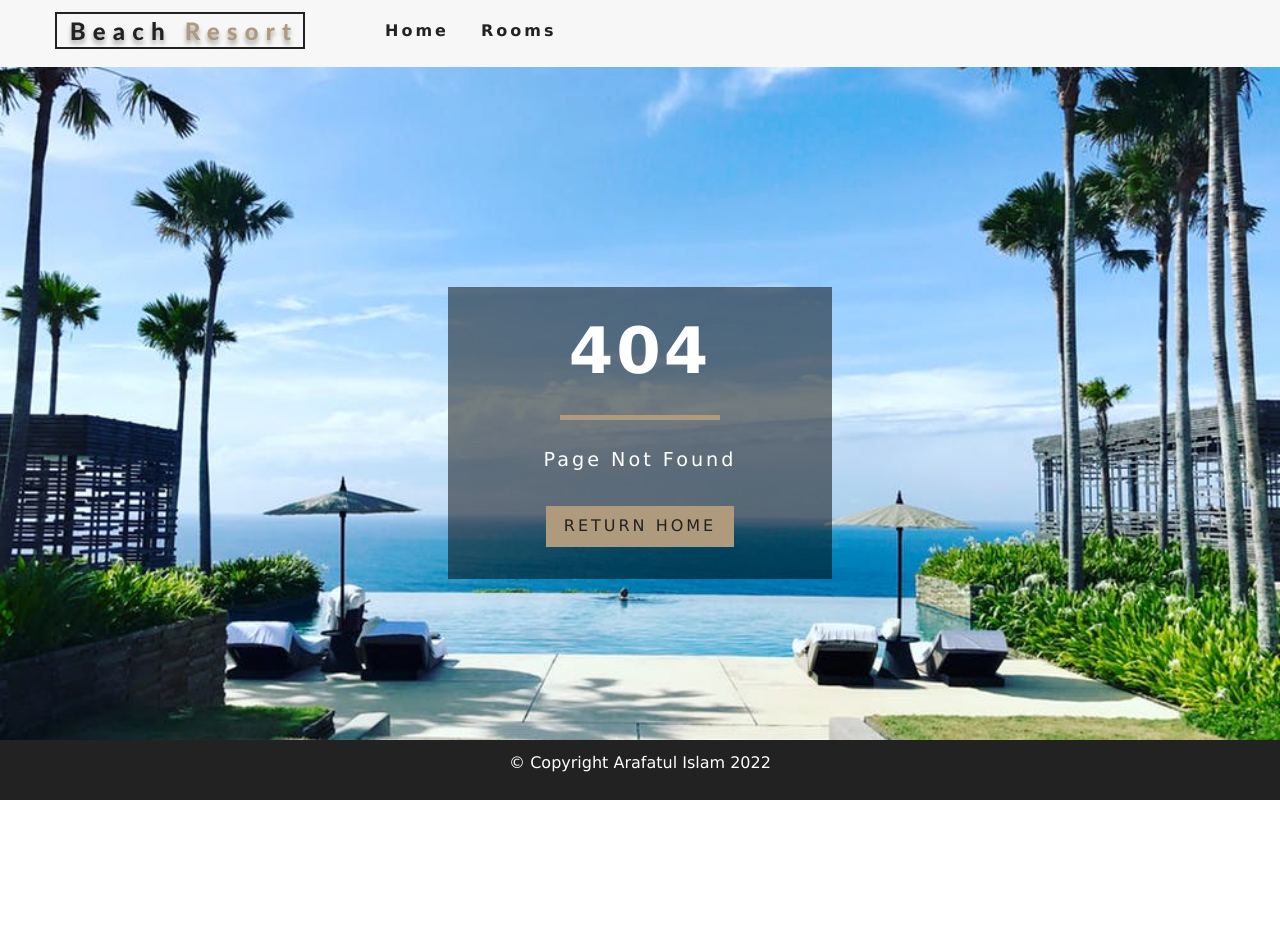
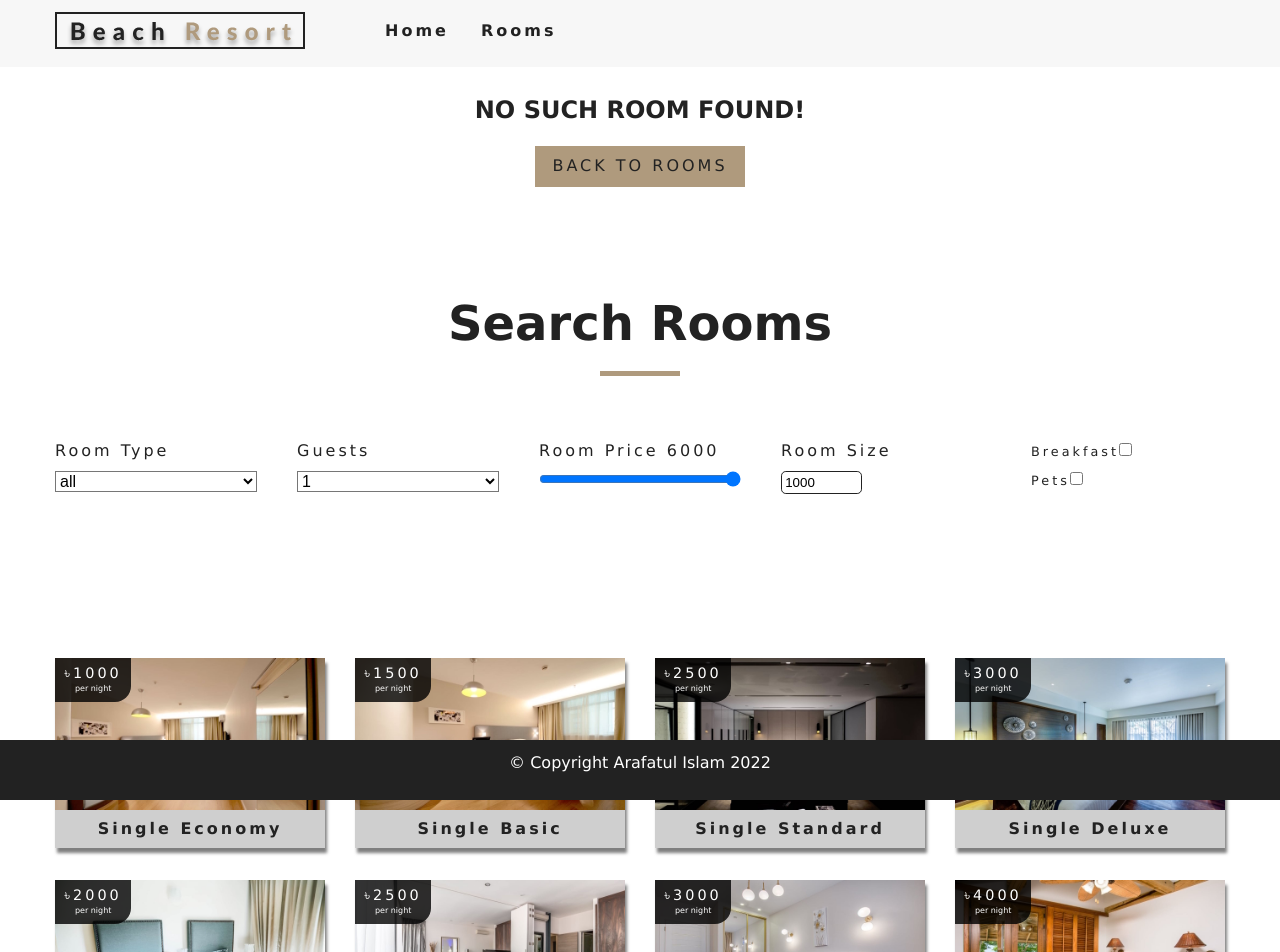
Before and after one commit to arafatul-islam/hotel-booking, a React (Create React App) app: page /rooms/1/1 in a window 1280 px wide. Before the commit this address had no page. Shown: the top 952 px of the page. Before the commit the page ends 800 px from the top, so only its background shows below. Built offline with nearby package versions, Linux system fonts and the light colour scheme.

Commit message:
360 images added with momento360.com && pixexid.com

```diff
--- a/src/App.js
+++ b/src/App.js
@@ -16,9 +16,11 @@ function App() {
         <Route path='home' element={<Home />} />
         <Route path='/' element={<Home />} />
         <Route path='rooms' element={<Rooms />}>
-          <Route path=':slug' element={<SingleRoom />} />
+          <Route path=':slug' element={<SingleRoom />}>
+            <Route path=':img' element={<Image360 />}></Route>
+          </Route>
         </Route>
-        <Route path='image360' element={<Image360 />}></Route>
+
         <Route path='*' element={<Error />} />
       </Routes>
       <Footer />
--- a/src/Components/Image360.jsx
+++ b/src/Components/Image360.jsx
@@ -1,7 +1,55 @@
 import React from 'react'
+import { Outlet, useParams } from 'react-router-dom'
 
 const Image360 = () => {
-  return <div>360 degree images will be shown here</div>
+  const { slug } = useParams()
+  let url = ''
+  if (slug === 'single-economy') {
+    url =
+      'https://momento360.com/e/u/e7298be2f11b4b31911ead7d75270b24?utm_campaign=embed&utm_source=other&heading=0&pitch=0&field-of-view=75&size=medium'
+  } else if (slug === 'single-basic') {
+    url =
+      'https://momento360.com/e/u/2c18b29e234042fa91175e706da60ad7?utm_campaign=embed&utm_source=other&heading=0&pitch=0&field-of-view=75&size=medium'
+  } else if (slug === 'single-standard') {
+    url =
+      'https://momento360.com/e/u/a09806806b1c4305a6dcec255a9b2db1?utm_campaign=embed&utm_source=other&heading=0&pitch=0&field-of-view=75&size=medium'
+  } else if (slug === 'single-deluxe') {
+    url =
+      'https://momento360.com/e/u/984973d24bd74a00baf697671f429e47?utm_campaign=embed&utm_source=other&heading=0&pitch=0&field-of-view=75&size=medium'
+  } else if (slug === 'double-economy') {
+    url =
+      'https://momento360.com/e/u/a09806806b1c4305a6dcec255a9b2db1?utm_campaign=embed&utm_source=other&heading=0&pitch=0&field-of-view=75&size=medium'
+  } else if (slug === 'double-basic') {
+    url =
+      'https://momento360.com/e/u/a09806806b1c4305a6dcec255a9b2db1?utm_campaign=embed&utm_source=other&heading=0&pitch=0&field-of-view=75&size=medium'
+  } else if (slug === 'double-standard') {
+    url =
+      'https://momento360.com/e/u/984973d24bd74a00baf697671f429e47?utm_campaign=embed&utm_source=other&heading=0&pitch=0&field-of-view=75&size=medium'
+  } else if (slug === 'double-deluxe') {
+    url =
+      'https://momento360.com/e/u/a09806806b1c4305a6dcec255a9b2db1?utm_campaign=embed&utm_source=other&heading=0&pitch=0&field-of-view=75&size=medium'
+  } else if (slug === 'family-economy') {
+    url =
+      'https://momento360.com/e/u/984973d24bd74a00baf697671f429e47?utm_campaign=embed&utm_source=other&heading=0&pitch=0&field-of-view=75&size=medium'
+  } else if (slug === 'family-basic') {
+    url =
+      'https://momento360.com/e/u/a09806806b1c4305a6dcec255a9b2db1?utm_campaign=embed&utm_source=other&heading=0&pitch=0&field-of-view=75&size=medium'
+  } else if (slug === 'family-standard') {
+    url =
+      'https://momento360.com/e/u/a09806806b1c4305a6dcec255a9b2db1?utm_campaign=embed&utm_source=other&heading=0&pitch=0&field-of-view=75&size=medium'
+  } else if (slug === 'family-deluxe') {
+    url =
+      'https://momento360.com/e/u/a09806806b1c4305a6dcec255a9b2db1?utm_campaign=embed&utm_source=other&heading=0&pitch=0&field-of-view=75&size=medium'
+  } else if (slug === 'presidential-room') {
+    url =
+      'https://momento360.com/e/u/a09806806b1c4305a6dcec255a9b2db1?utm_campaign=embed&utm_source=other&heading=0&pitch=0&field-of-view=75&size=medium'
+  }
+
+  return (
+    <div>
+      <iframe src={url} width='500px' height='500px' frameborder='0'></iframe>
+    </div>
+  )
 }
 
 export default Image360
--- a/src/Components/StarRating.jsx
+++ b/src/Components/StarRating.jsx
@@ -10,7 +10,7 @@ const StarRating = () => {
       {[...Array(5)].map((star, i) => {
         const ratingValue = i + 1
         return (
-          <label htmlFor=''>
+          <label key={i}>
             {' '}
             <input type='radio' name='rating' value={ratingValue} />
             <FaStar
--- a/src/Context.jsx
+++ b/src/Context.jsx
@@ -40,7 +40,9 @@ class RoomProvider extends Component {
     let tempItems = items.map((item) => {
       let id = item.sys.id
       let images = item.fields.images.map((image) => image.fields.file.url)
+      // let img360 = item.fields.images.map((image) => image.fields.file.img360)
       let room = { ...item.fields, images, id }
+
       return room
     })
     return tempItems
--- a/src/Pages/SingleRoom.jsx
+++ b/src/Pages/SingleRoom.jsx
@@ -1,18 +1,17 @@
-import React, { useContext, useEffect } from 'react'
-import { Link, useParams } from 'react-router-dom'
+import React, { useContext, useEffect, useState } from 'react'
+import { Link, Outlet, useParams } from 'react-router-dom'
 import { RoomContext } from '../Context'
-import Room from '../Components/Room'
-import Hero from '../Components/Hero'
 import Banner from '../Components/Banner'
 import StyledHero from '../Components/StyledHero'
 import defaultImg from '../images/room-1.jpeg'
+import StarRating from '../Components/StarRating'
 import Image360 from '../Components/Image360'
-import StarRating from '../Components/StarRating'
 
 const SingleRoom = (props) => {
   const { slug } = useParams()
   const { getRoom } = useContext(RoomContext)
   const room = getRoom(slug)
+  const [toggle, setToggle] = useState(false)
   if (!room) {
     return (
       <div className='error'>
@@ -52,9 +51,14 @@ const SingleRoom = (props) => {
         <div className='single-room-info'>
           <article className='desc'>
             <h3>
-              <Link to='/image360' className='btn-primary'>
-                View
-              </Link>
+              <button
+                className='btn-primary'
+                onClick={() => setToggle(!toggle)}
+              >
+                view
+              </button>
+              {console.log(toggle)}
+              {toggle && <Image360 />}
             </h3>
 
             <h3>Details</h3>
--- a/src/data.js
+++ b/src/data.js
@@ -46,6 +46,8 @@ export default [
           fields: {
             file: {
               url: img1,
+              img360:
+                'https://momento360.com/e/u/e7298be2f11b4b31911ead7d75270b24?utm_campaign=embed&utm_source=other&heading=-46&pitch=1.5&field-of-view=75&size=medium',
             },
           },
         },
@@ -103,6 +105,8 @@ export default [
           fields: {
             file: {
               url: img2,
+              img360:
+                'https://momento360.com/e/u/e7298be2f11b4b31911ead7d75270b24?utm_campaign=embed&utm_source=other&heading=-46&pitch=1.5&field-of-view=75&size=medium',
             },
           },
         },
@@ -160,6 +164,8 @@ export default [
           fields: {
             file: {
               url: img3,
+              img360:
+                'https://momento360.com/e/u/e7298be2f11b4b31911ead7d75270b24?utm_campaign=embed&utm_source=other&heading=-46&pitch=1.5&field-of-view=75&size=medium',
             },
           },
         },
@@ -217,6 +223,8 @@ export default [
           fields: {
             file: {
               url: img4,
+              img360:
+                'https://momento360.com/e/u/e7298be2f11b4b31911ead7d75270b24?utm_campaign=embed&utm_source=other&heading=-46&pitch=1.5&field-of-view=75&size=medium',
             },
           },
         },
@@ -274,6 +282,8 @@ export default [
           fields: {
             file: {
               url: img5,
+              img360:
+                'https://momento360.com/e/u/e7298be2f11b4b31911ead7d75270b24?utm_campaign=embed&utm_source=other&heading=-46&pitch=1.5&field-of-view=75&size=medium',
             },
           },
         },
@@ -331,6 +341,8 @@ export default [
           fields: {
             file: {
               url: img6,
+              img360:
+                'https://momento360.com/e/u/e7298be2f11b4b31911ead7d75270b24?utm_campaign=embed&utm_source=other&heading=-46&pitch=1.5&field-of-view=75&size=medium',
             },
           },
         },
@@ -388,6 +400,8 @@ export default [
           fields: {
             file: {
               url: img7,
+              img360:
+                'https://momento360.com/e/u/e7298be2f11b4b31911ead7d75270b24?utm_campaign=embed&utm_source=other&heading=-46&pitch=1.5&field-of-view=75&size=medium',
             },
           },
         },
@@ -445,6 +459,8 @@ export default [
           fields: {
             file: {
               url: img8,
+              img360:
+                'https://momento360.com/e/u/e7298be2f11b4b31911ead7d75270b24?utm_campaign=embed&utm_source=other&heading=-46&pitch=1.5&field-of-view=75&size=medium',
             },
           },
         },
@@ -502,6 +518,8 @@ export default [
           fields: {
             file: {
               url: img9,
+              img360:
+                'https://momento360.com/e/u/e7298be2f11b4b31911ead7d75270b24?utm_campaign=embed&utm_source=other&heading=-46&pitch=1.5&field-of-view=75&size=medium',
             },
           },
         },
@@ -559,6 +577,8 @@ export default [
           fields: {
             file: {
               url: img10,
+              img360:
+                'https://momento360.com/e/u/e7298be2f11b4b31911ead7d75270b24?utm_campaign=embed&utm_source=other&heading=-46&pitch=1.5&field-of-view=75&size=medium',
             },
           },
         },
@@ -616,6 +636,8 @@ export default [
           fields: {
             file: {
               url: img11,
+              img360:
+                'https://momento360.com/e/u/e7298be2f11b4b31911ead7d75270b24?utm_campaign=embed&utm_source=other&heading=-46&pitch=1.5&field-of-view=75&size=medium',
             },
           },
         },
@@ -673,6 +695,8 @@ export default [
           fields: {
             file: {
               url: img12,
+              img360:
+                'https://momento360.com/e/u/e7298be2f11b4b31911ead7d75270b24?utm_campaign=embed&utm_source=other&heading=-46&pitch=1.5&field-of-view=75&size=medium',
             },
           },
         },
@@ -730,6 +754,8 @@ export default [
           fields: {
             file: {
               url: room1,
+              img360:
+                'https://momento360.com/e/u/e7298be2f11b4b31911ead7d75270b24?utm_campaign=embed&utm_source=other&heading=-46&pitch=1.5&field-of-view=75&size=medium',
             },
           },
         },
```
